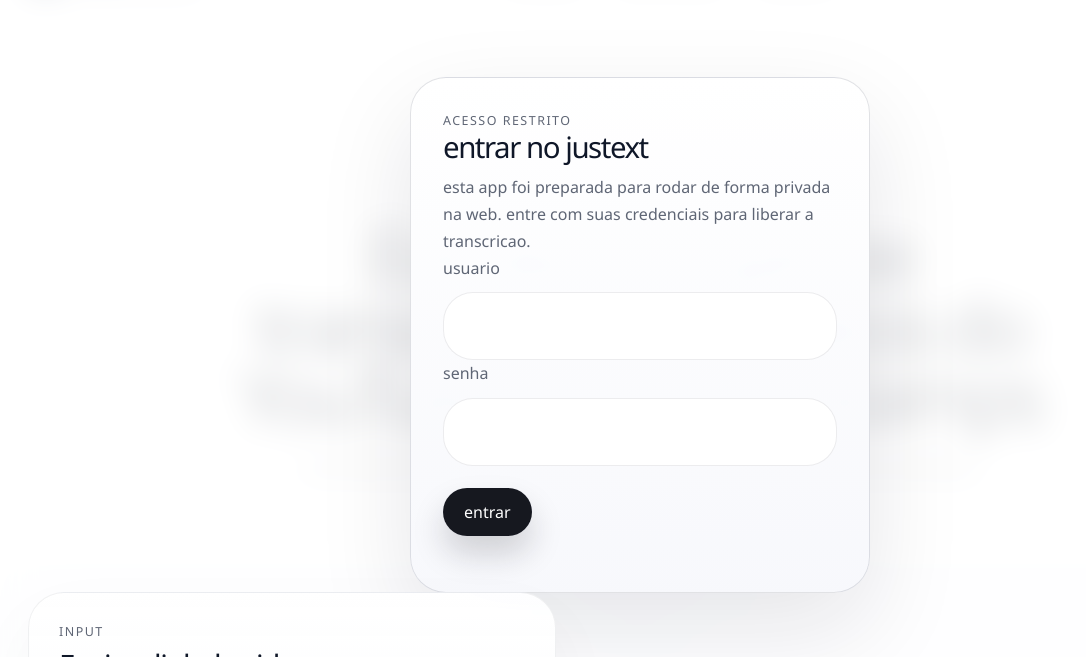
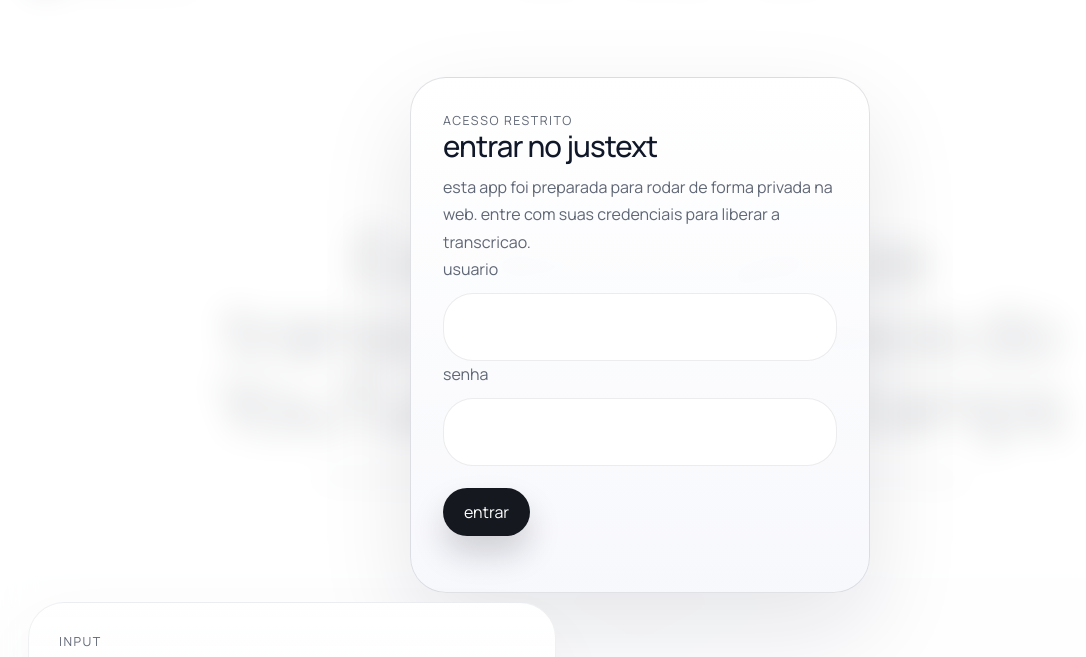
Before and after one commit to SeaWolfBr/sohotexto, a website: page static/index.html in a window 1280 px wide. Shown: the part 65-722 px from the top of the page, without its empty margins (0-1086 px from the left). Drawn offline with Linux system fonts and the light colour scheme; no server answers.

Commit message:
Improve Justext typography and spacing

```diff
--- a/static/app.css
+++ b/static/app.css
@@ -29,7 +29,7 @@ body {
   margin: 0;
   background: var(--page);
   color: var(--ink);
-  font-family: "Aptos", "Segoe UI", sans-serif;
+  font-family: "Manrope", "Segoe UI", sans-serif;
 }
 
 button,
@@ -121,7 +121,7 @@ a {
 .brand-name {
   font-size: 1.15rem;
   font-weight: 600;
-  letter-spacing: -0.03em;
+  letter-spacing: -0.02em;
 }
 
 .brand-subtitle {
@@ -139,7 +139,7 @@ a {
   padding: 10px 14px;
   font-size: 1rem;
   font-weight: 600;
-  letter-spacing: -0.02em;
+  letter-spacing: -0.01em;
   border-radius: 999px;
   white-space: nowrap;
 }
@@ -203,8 +203,8 @@ a {
   width: min(860px, 100%);
   margin: 0;
   font-size: clamp(3.1rem, 6vw, 5.2rem);
-  line-height: 0.92;
-  letter-spacing: -0.075em;
+  line-height: 0.96;
+  letter-spacing: -0.045em;
   font-weight: 500;
 }
 
@@ -287,8 +287,8 @@ a {
 .auth-card h2 {
   margin: 0;
   font-size: clamp(1.45rem, 2.3vw, 2.1rem);
-  line-height: 1.02;
-  letter-spacing: -0.05em;
+  line-height: 1.06;
+  letter-spacing: -0.03em;
   font-weight: 500;
 }
 
--- a/static/index.html
+++ b/static/index.html
@@ -4,6 +4,12 @@
     <meta charset="UTF-8" />
     <meta name="viewport" content="width=device-width, initial-scale=1.0" />
     <title>justext</title>
+    <link rel="preconnect" href="https://fonts.googleapis.com" />
+    <link rel="preconnect" href="https://fonts.gstatic.com" crossorigin />
+    <link
+      href="https://fonts.googleapis.com/css2?family=Manrope:wght@400;500;600;700&display=swap"
+      rel="stylesheet"
+    />
     <link rel="stylesheet" href="/app.css" />
   </head>
   <body>
```
